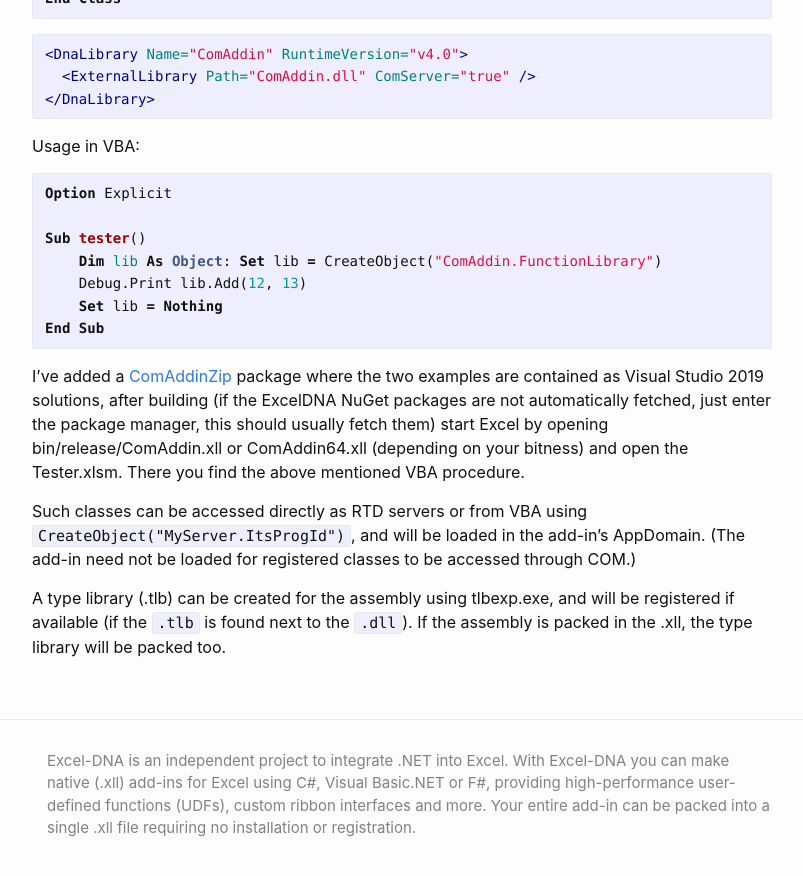
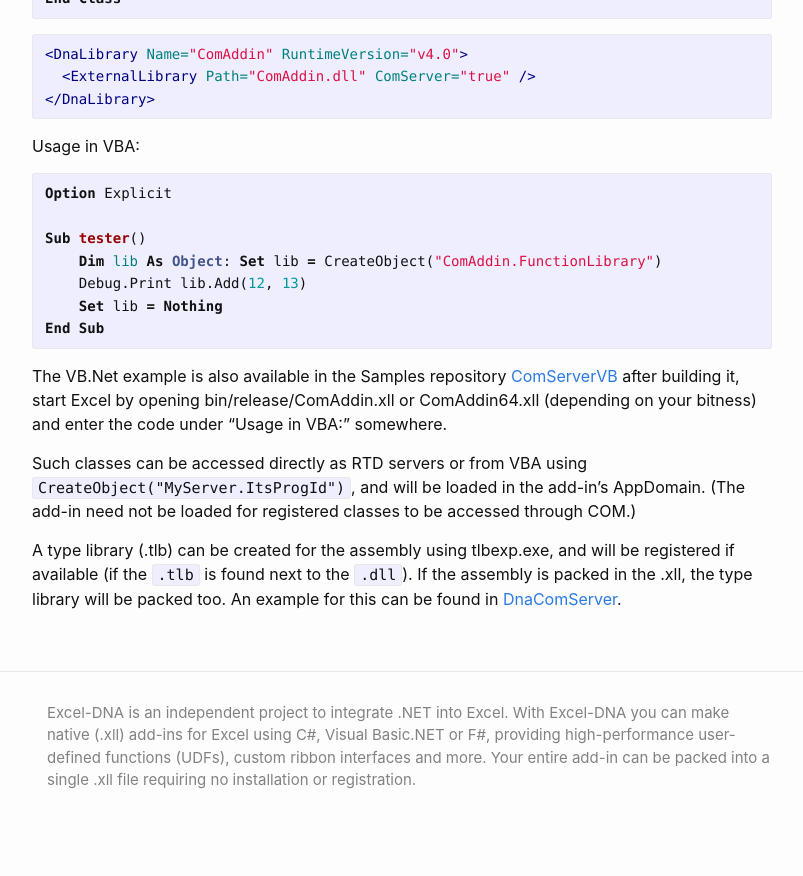
Before and after one commit to Excel-DNA/docs.excel-dna.net, a Jekyll site: the page built from com-server-support.md, in a window 1280 px wide and 900 px high, scrolled down 2259 px. Shown: the top 876 px of the window, without its empty margins (238-1041 px from the left). Built offline with Jekyll 4.4.1, drawn with Linux system fonts in a browser that asks for light colours; after the commit the page ends 3111 px from its top, so only the background shows below that.

Commit message:
removed COMAddin.zip and added reference to Samples repo

````diff
--- a/com-server-support.md
+++ b/com-server-support.md
@@ -103,12 +103,10 @@ Sub tester()
 End Sub
 ```
 
-I've added a [ComAddinZip] package where the two examples are contained as Visual Studio 2019 solutions, after building (if the ExcelDNA NuGet packages are not automatically fetched, just enter the package manager, this should usually fetch them) start Excel by opening bin/release/ComAddin.xll or ComAddin64.xll (depending on your bitness) and open the Tester.xlsm.
-There you find the above mentioned VBA procedure.
+The VB.Net example is also available in the Samples repository [ComServerVB](https://github.com/Excel-DNA/Samples/tree/master/ComServerVB) after building it, start Excel by opening bin/release/ComAddin.xll or ComAddin64.xll (depending on your bitness) and enter the code under "Usage in VBA:" somewhere.
 
 Such classes can be accessed directly as RTD servers or from VBA using `CreateObject("MyServer.ItsProgId")`, and will be loaded in the add-in's AppDomain.
 (The add-in need not be loaded for registered classes to be accessed through COM.)
 
 A type library (.tlb) can be created for the assembly using tlbexp.exe, and will be registered if available (if the `.tlb` is found next to the `.dll`). If the assembly is packed in the .xll, the type library will be packed too.
-
-[ComAddinZip]: /assets/ComAddin.zip
+An example for this can be found in [DnaComServer](https://github.com/Excel-DNA/Samples/tree/master/DnaComServer).
````
Also changed, not shown: 1 other file.
